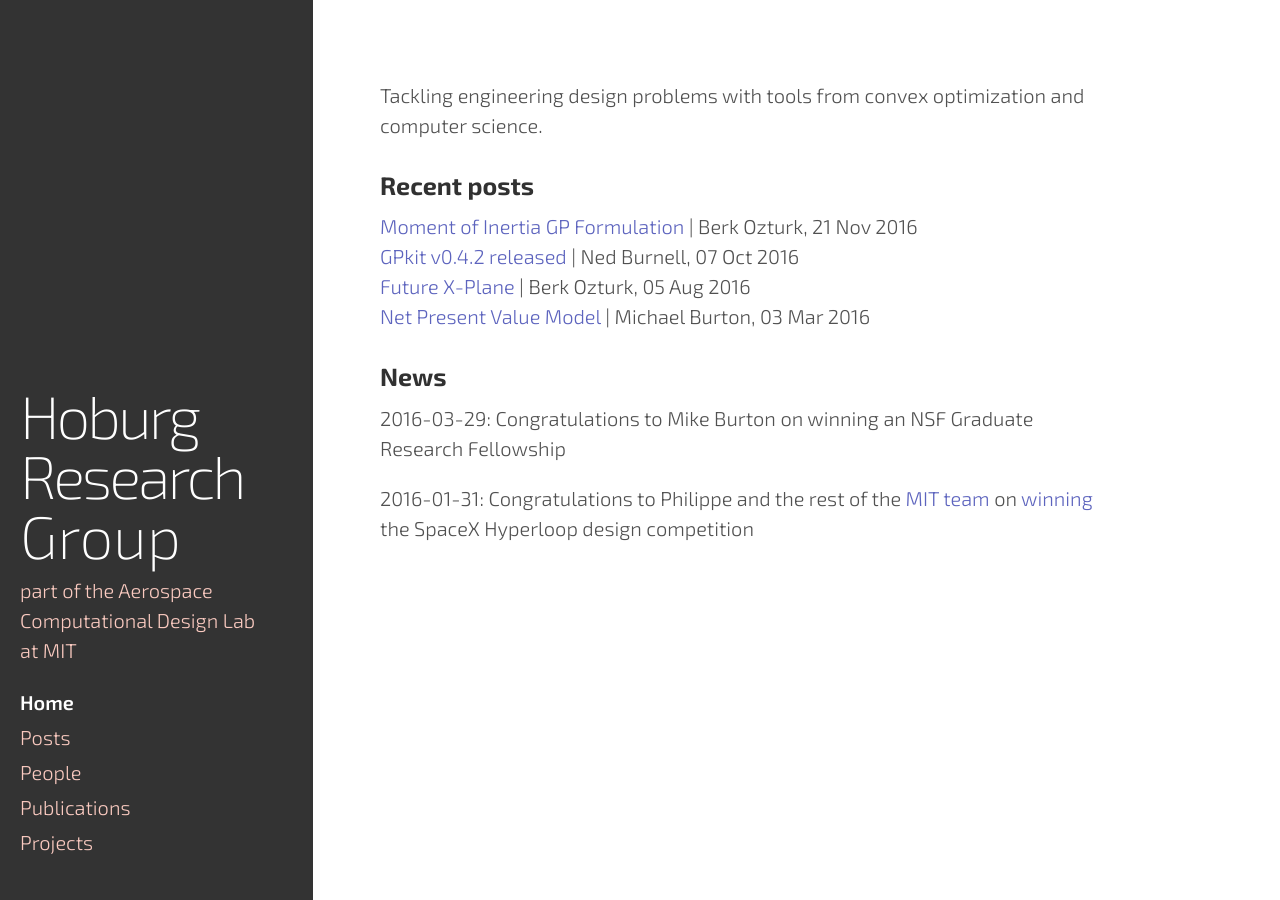
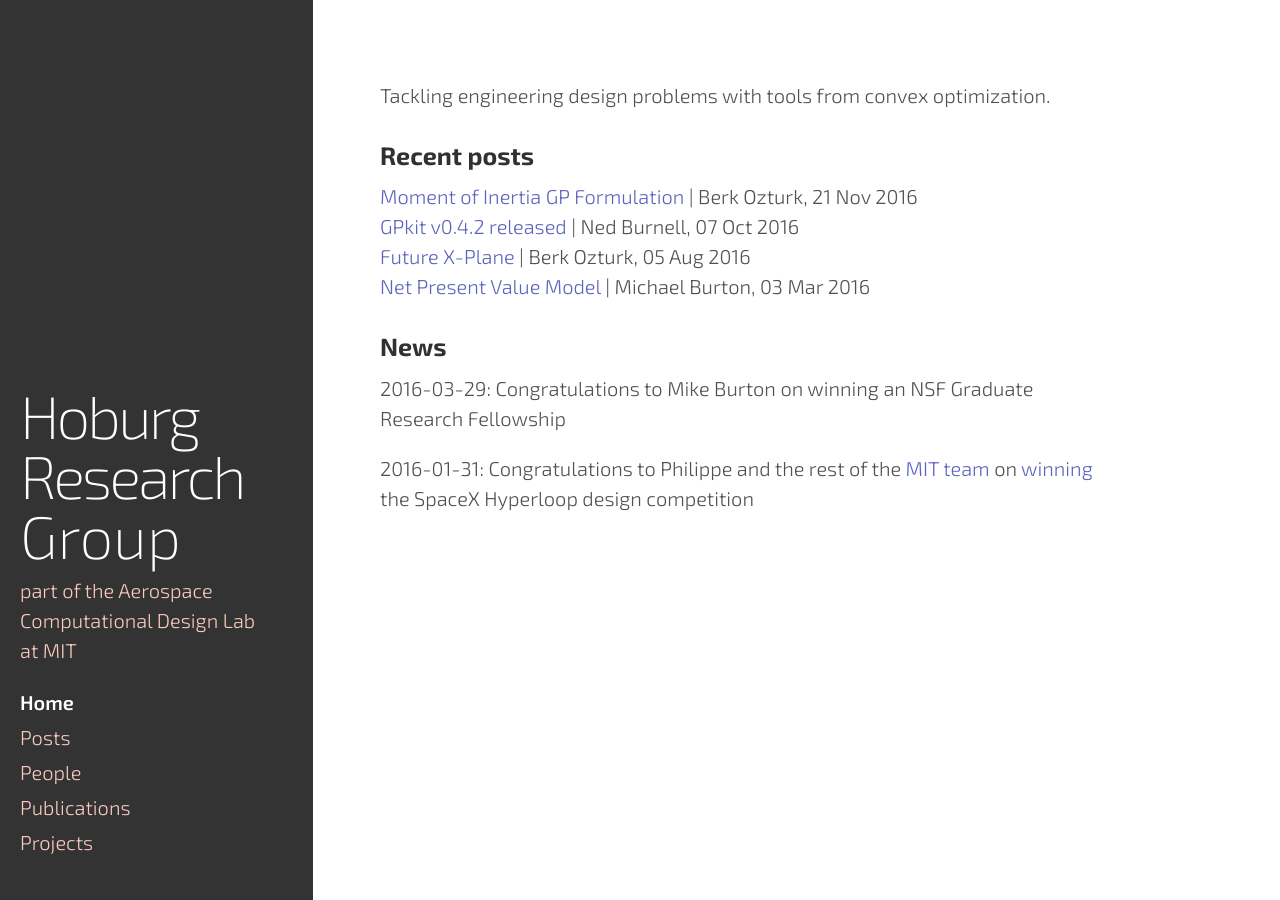
Before and after one commit to convexengineering/convexengineering.github.io, a Jekyll site: the page built from index.md, in a window 1280 px wide. Built offline with Jekyll 4.4.1, drawn with Linux system fonts in a browser that asks for light colours.

Commit message:
shorten headline

```diff
--- a/index.md
+++ b/index.md
@@ -3,7 +3,7 @@ layout: default
 title: Home
 ---
 
-Tackling engineering design problems with tools from convex optimization and computer science.
+Tackling engineering design problems with tools from convex optimization.
 
 
 ### Recent posts
```
